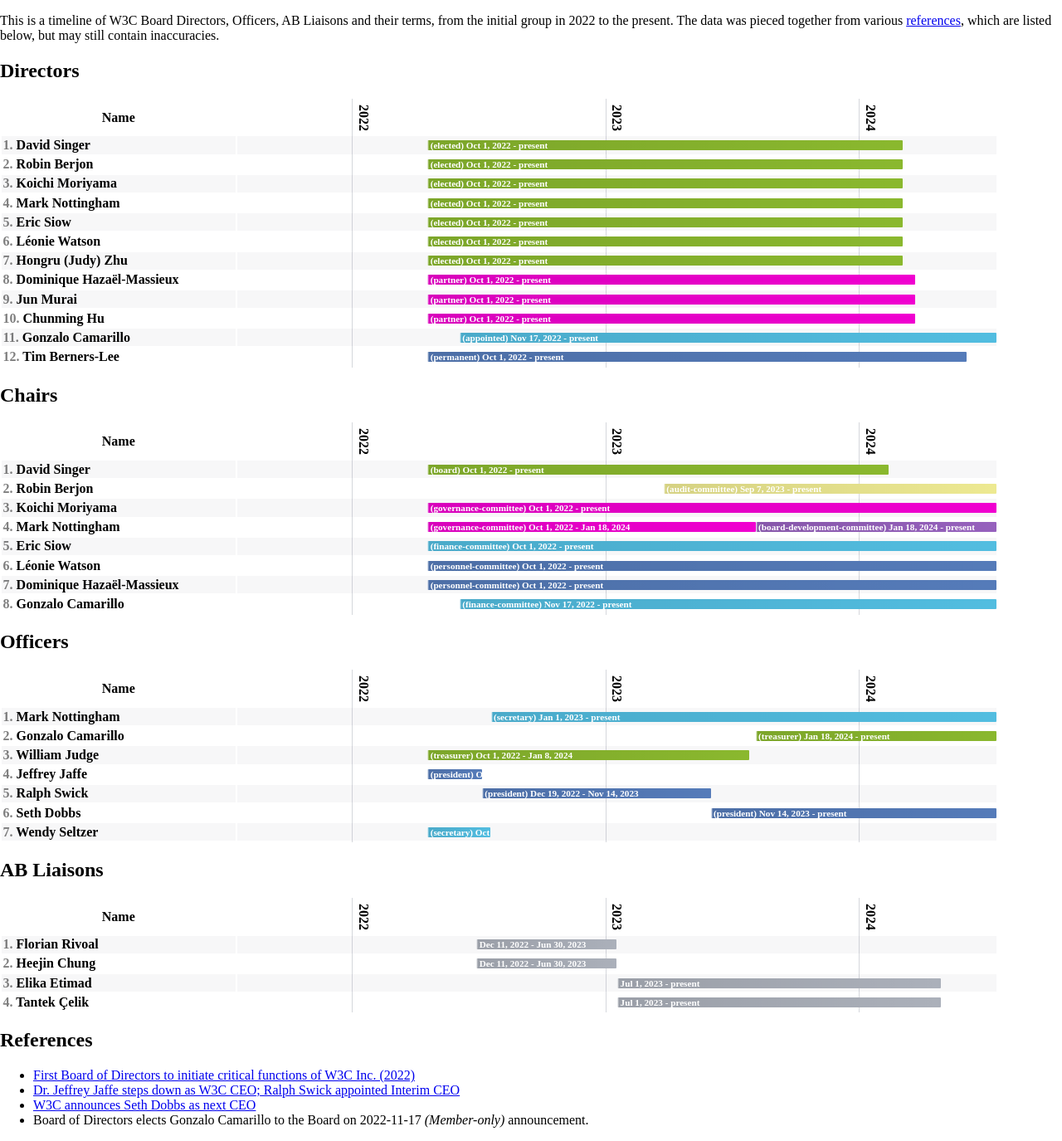
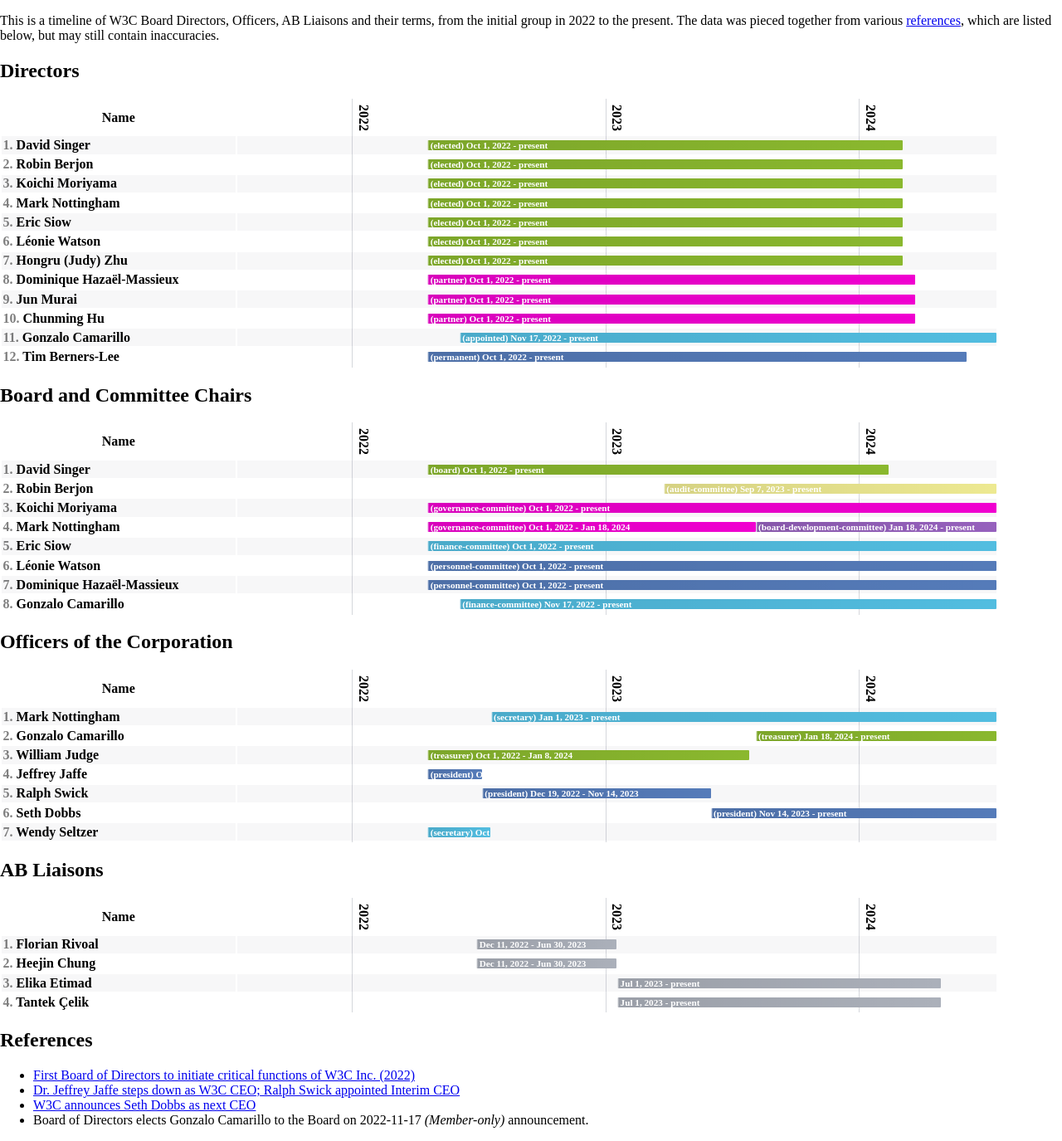
Before and after one commit to ianbjacobs/history-test-202402, a Jekyll site: the page built from history/index.md, in a window 1280 px wide. Shown: the whole page at 83% size. Built offline with Jekyll 4.4.1, drawn with Linux system fonts in a browser that asks for light colours.

Commit message:
fix titles

```diff
--- a/history/index.md
+++ b/history/index.md
@@ -18,7 +18,7 @@ which are listed below, but may still contain inaccuracies.
 	</thead>
 </table>
 
-## Chairs
+## Board and Committee Chairs
 
 <table class="ml" id="chairsList">
 	<thead class="years">
@@ -28,7 +28,7 @@ which are listed below, but may still contain inaccuracies.
 	</thead>
 </table>
 
-## Officers
+## Officers of the Corporation
 
 <table class="ml" id="officersList">
 	<thead class="years">
```
